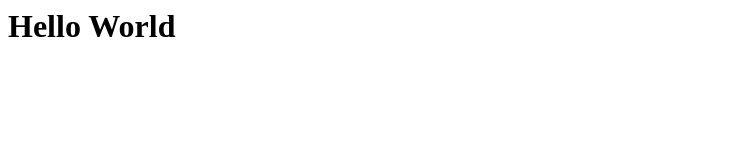
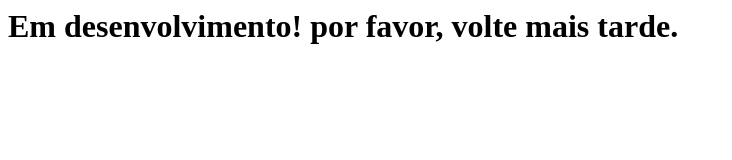
Before and after one commit to Nyantis/nyantis.github.io, a plain HTML site: page index.html in a window 1280 px wide. Shown: the whole page, without its empty margins (0-732 px from the left). Drawn offline with Linux system fonts and the light colour scheme.

Commit message:
Update index.html

```diff
--- a/index.html
+++ b/index.html
@@ -1 +1 @@
-<h1>Hello World</h1>
+<h1>Em desenvolvimento! por favor, volte mais tarde.</h1>
```
